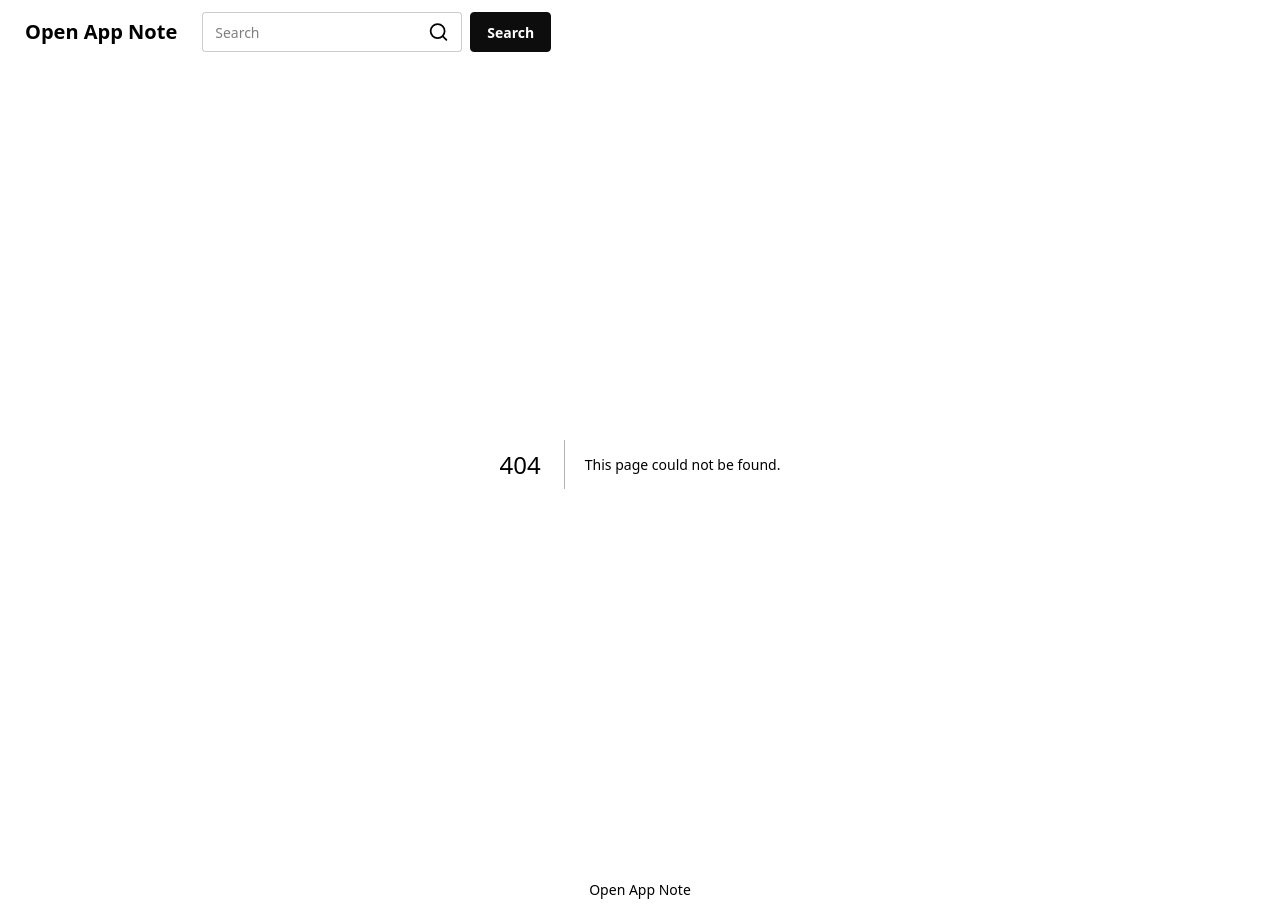
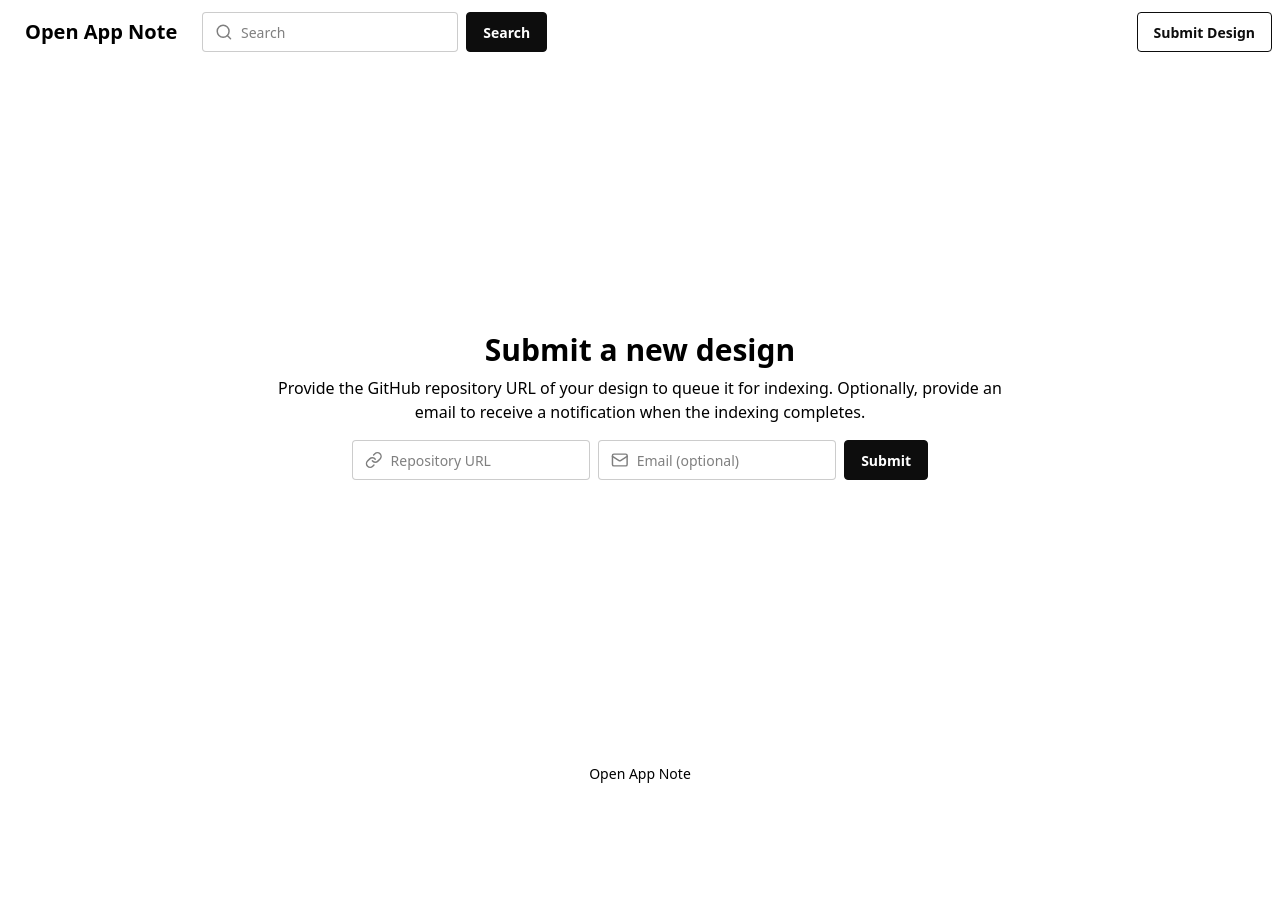
Before and after one commit to epietrowicz/openappnote-web, a Next.js app: page /submit in a window 1280 px wide. Before the commit this address had no page. After the commit the page ends 800 px from the top, so only its background shows below. Built offline with nearby package versions, Linux system fonts and the light colour scheme.

Commit message:
submit feature

```diff
--- /dev/null
+++ b/app/api/submit/route.js
@@ -0,0 +1,107 @@
+import { supabaseService } from '@/lib/db'
+import { octokit } from '@/lib/gh'
+import { resend } from '@/lib/resend'
+import { NextResponse } from 'next/server'
+
+async function getAllFilesInRepo (owner, repo) {
+  const { data: repoData } = await octokit.repos.get({
+    owner,
+    repo
+  })
+  const defaultBranch = repoData.default_branch
+
+  // Get the latest commit on the default branch
+  const { data: branchData } = await octokit.repos.getBranch({
+    owner,
+    repo,
+    branch: defaultBranch
+  })
+  const treeSha = branchData.commit.commit.tree.sha
+
+  // Fetch the tree with recursive=1 to list all files
+  const { data: treeData } = await octokit.git.getTree({
+    owner,
+    repo,
+    tree_sha: treeSha,
+    recursive: 1
+  })
+
+  // Count the number of files (treeData.tree contains all entries)
+  const files = treeData.tree.filter(item => item.type === 'blob')
+  return files.filter(f => f.path.endsWith('kicad_sch') || f.path.endsWith('kicad_pcb') || f.path.endsWith('kicad_pro'))
+}
+
+async function checkIfRepoExists (owner, repo) {
+  const { data, error } = await supabaseService
+    .from('repository')
+    .select('id', { count: 'exact' })
+    .eq('full_name', `${owner}/${repo}`)
+
+  if (error) {
+    throw new Error('Error checking repository existence')
+  }
+  return data.length > 0
+}
+
+async function addToDatabase (owner, repo, requester) {
+  const result = (await octokit.rest.repos.get({
+    owner,
+    repo
+  })).data
+
+  const { data, error } = await supabaseService
+    .from('repository')
+    .insert({
+      name: result.name,
+      full_name: result.full_name,
+      owner_login: result.owner.login,
+      html_url: result.html_url,
+      description: result.description,
+      stars: result.stargazers_count,
+      avatar_url: result.owner.avatar_url,
+      requester
+    })
+    .select('*')
+    .single()
+
+  if (error) {
+    throw new Error('Error adding repository to database')
+  }
+  return data
+}
+
+export async function POST (req) {
+  try {
+    const data = await req.json() // Parse incoming JSON
+    const { url, email } = data
+    const owner = url.split('/')[3]
+    const repo = url.split('/')[4]
+    const files = await getAllFilesInRepo(owner, repo)
+
+    if (files.length === 0) {
+      return NextResponse.json({ message: 'Only KiCad supported for now...' }, { status: 500 })
+    }
+
+    const existingRepo = await checkIfRepoExists(owner, repo)
+    if (existingRepo) {
+      return NextResponse.json({ message: 'Repository already indexed', result: 'WARNING' })
+    }
+
+    const newRepo = await addToDatabase(owner, repo, email)
+    const { error } = await resend.emails.send({
+      from: 'mail@ubiqueiot.com',
+      to: 'pietrowicz.eric@gmail.com',
+      subject: 'New design submission!',
+      html: `<p>Repository: ${owner} ${repo}</p><p>From Email: ${email ?? ''}</p><p>URL: ${newRepo?.html_url ?? ''}</p><p>Repo ID: ${newRepo?.id ?? ''}</p>`
+    })
+
+    if (error) {
+      return NextResponse.json({ message: 'Error sending email' }, { status: 500 })
+    }
+
+    return NextResponse.json({ message: 'Design submitted!', result: 'SUCCESS' })
+  } catch (error) {
+    console.log(error)
+    return NextResponse.json({ error: 'Invalid request' }, { status: 400 })
+  }
+}
--- a/app/layout.js
+++ b/app/layout.js
@@ -2,6 +2,7 @@ import './globals.css'
 import Navbar from './ui/navbar'
 import { Suspense } from 'react'
 import { Analytics } from '@vercel/analytics/next'
+import { Toaster } from 'react-hot-toast'
 
 export const metadata = {
   title: 'Open App Note',
@@ -12,6 +13,7 @@ export default function RootLayout ({ children }) {
   return (
     <html lang='en' data-theme='lofi'>
       <body className='flex flex-col min-h-screen'>
+        <Toaster />
         <Suspense>
           <Navbar />
         </Suspense>
--- /dev/null
+++ b/app/submit/page.js
@@ -0,0 +1,9 @@
+import SubmitInput from '../ui/submit-input'
+
+export default function SubmitPage () {
+  return (
+    <div className='flex flex-col items-center justify-center flex-grow'>
+      <SubmitInput />
+    </div>
+  )
+}
--- a/app/ui/navbar.js
+++ b/app/ui/navbar.js
@@ -23,6 +23,11 @@ function Navbar () {
       {(pathname !== '/' || pageNumber > 1) && (
         <Search />
       )}
+      <div className='flex justify-end flex-1'>
+        <Link href='/submit' className='btn btn-primary btn-outline'>
+          Submit Design
+        </Link>
+      </div>
     </div>
   )
 }
--- a/app/ui/search.js
+++ b/app/ui/search.js
@@ -21,6 +21,7 @@ function Search () {
       className='flex items-center justify-center space-x-2'
     >
       <label className='input input-bordered flex items-center gap-2 w-full'>
+        <SearchIcon className='h-5 w-5 opacity-50' />
         <input
           type='text'
           className='grow'
@@ -28,7 +29,6 @@ function Search () {
           value={query}
           onChange={e => setQuery(e.target.value)}
         />
-        <SearchIcon />
       </label>
       <button
         type='submit'
--- /dev/null
+++ b/app/ui/submit-input.js
@@ -0,0 +1,103 @@
+'use client'
+
+import { LinkIcon, MailIcon } from 'lucide-react'
+import { useState } from 'react'
+import toast from 'react-hot-toast'
+
+export default function SubmitInput () {
+  const [url, setUrl] = useState('')
+  const [email, setEmail] = useState('')
+  const [isLoading, setIsLoading] = useState(false)
+
+  const isValidGitHubURL = () => {
+    try {
+      const parsedUrl = new URL(url)
+      return parsedUrl.hostname === 'github.com' || parsedUrl.hostname.endsWith('.github.com')
+    } catch (e) {
+      return false // Invalid URL format
+    }
+  }
+
+  const isValidEmail = () => {
+    const emailRegex = /^[^\s@]+@[^\s@]+\.[^\s@]+$/
+    return emailRegex.test(email)
+  }
+
+  const handleSubmit = async (e) => {
+    e.preventDefault()
+    if (!isValidGitHubURL()) {
+      toast.error('Please provide a valid GitHub URL')
+      return
+    }
+    if (email !== '' && !isValidEmail()) {
+      toast.error('Please provide a valid email')
+      return
+    }
+    setIsLoading(true)
+
+    try {
+      const res = await fetch('/api/submit', {
+        method: 'POST',
+        headers: { 'Content-Type': 'application/json' },
+        body: JSON.stringify({ url, email })
+      })
+
+      const data = await res.json()
+      if (!res.ok) {
+        toast.error(data.message || 'Something went wrong')
+        return
+      }
+      if (data.result === 'WARNING') {
+        toast(data.message)
+        return
+      }
+      if (data.result === 'SUCCESS') {
+        toast.success(data.message)
+      }
+    } catch (e) {
+      console.log(e)
+    } finally {
+      setIsLoading(false)
+    }
+  }
+
+  return (
+    <div className='max-w-3xl flex flex-col items-center justify-center text-center p-4'>
+      <h1 className='text-3xl font-bold'>Submit a new design</h1>
+      <p className='mt-2'>Provide the GitHub repository URL of your design to queue it for indexing. Optionally, provide an email to receive a notification when the indexing completes.</p>
+      <form
+        onSubmit={handleSubmit}
+        className='flex items-center justify-center space-x-2 mt-4 max-w-xl w-full'
+      >
+        <label className='input input-bordered flex items-center gap-2 w-full'>
+          <LinkIcon className='h-5 w-5 opacity-50' />
+          <input
+            type='text'
+            className='grow'
+            placeholder='Repository URL'
+            value={url}
+            onChange={e => setUrl(e.target.value)}
+            required
+          />
+        </label>
+        <label className='input input-bordered flex items-center gap-2 w-full'>
+          <MailIcon className='h-5 w-5 opacity-50' />
+          <input
+            type='email'
+            className='grow'
+            placeholder='Email (optional)'
+            value={email}
+            onChange={e => setEmail(e.target.value)}
+          />
+        </label>
+        <button
+          type='submit'
+          className='btn btn-primary'
+        >
+          {isLoading && (<span className='loading loading-spinner' />)}
+          Submit
+        </button>
+      </form>
+    </div>
+  )
+}
--- /dev/null
+++ b/lib/resend.js
@@ -0,0 +1,3 @@
+import { Resend } from 'resend'
+
+export const resend = new Resend(process.env.RESEND_API_KEY)
--- a/package.json
+++ b/package.json
@@ -23,7 +23,9 @@
     "papaparse": "^5.4.1",
     "react": "^19.0.0",
     "react-dom": "^19.0.0",
-    "react-zoom-pan-pinch": "^3.6.1"
+    "react-hot-toast": "^2.5.1",
+    "react-zoom-pan-pinch": "^3.6.1",
+    "resend": "^4.1.2"
   },
   "devDependencies": {
     "daisyui": "^5.0.0-beta.1",
```
Also changed, not shown: 1 other file (tests, documents, lock files or other folders).
